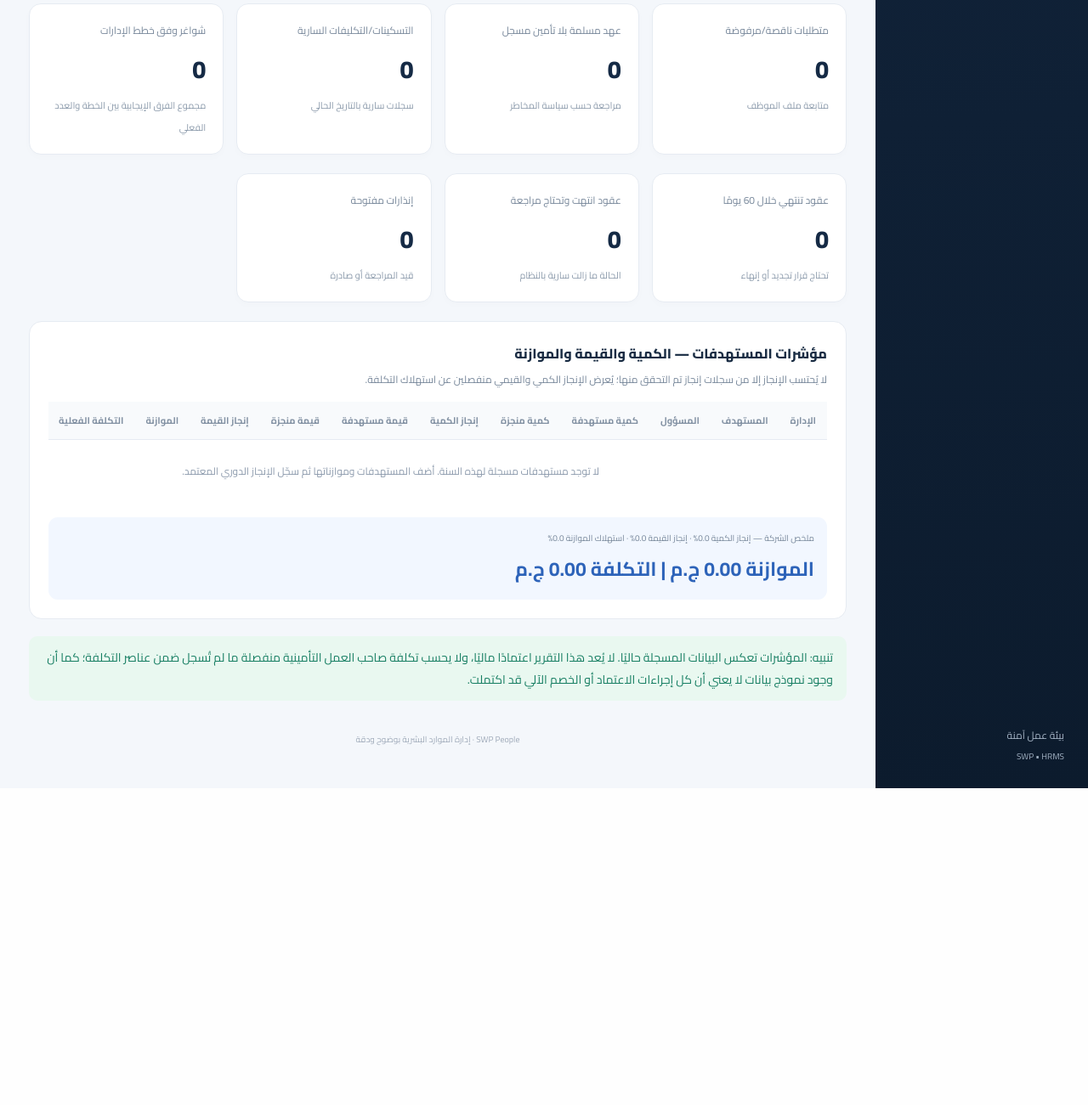
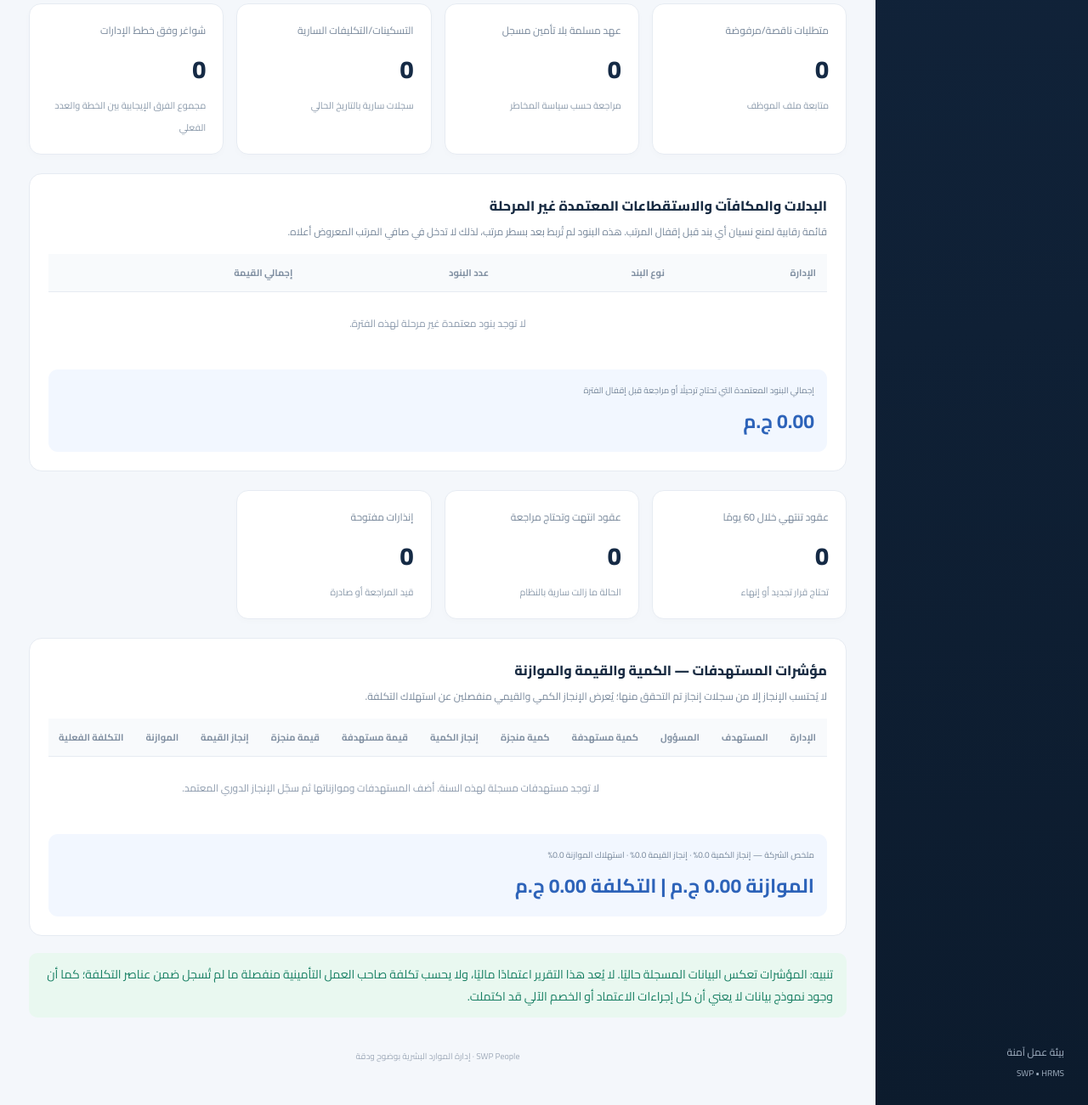
Before and after one commit to cpaswp/swp-homes, a Django app: page /hr/reports/management/ in a window 1280 px wide. Shown: the part 1447-2748 px from the top of the page at 85% size. Before the commit the page ends 2375 px from the top, so only its background shows below. Run offline with Django 5.2, Linux system fonts and the light colour scheme; the visitor is signed in with stand-in values (Sample User, id 1); data that the repository does not hold is empty.

Commit message:
Add payroll close checklist for approved allowances bonuses and deductions

```diff
--- a/templates/hr/management_reports.html
+++ b/templates/hr/management_reports.html
@@ -37,6 +37,13 @@
   <article class="stat"><span>التسكينات/التكليفات السارية</span><strong>{{ current_assignments_count }}</strong><small>سجلات سارية بالتاريخ الحالي</small></article>
   <article class="stat"><span>شواغر وفق خطط الإدارات</span><strong>{{ planned_vacancies }}</strong><small>مجموع الفرق الإيجابية بين الخطة والعدد الفعلي</small></article>
 </section>
+<section class="panel" style="margin-top:22px">
+  <div class="panel-head"><div><h3>البدلات والمكافآت والاستقطاعات المعتمدة غير المرحلة</h3><p>قائمة رقابية لمنع نسيان أي بند قبل إقفال المرتب. هذه البنود لم تُربط بعد بسطر مرتب، لذلك لا تدخل في صافي المرتب المعروض أعلاه.</p></div></div>
+  <div class="table-wrap"><table><thead><tr><th>الإدارة</th><th>نوع البند</th><th>عدد البنود</th><th>إجمالي القيمة</th></tr></thead><tbody>
+  {% for item in compensation_pending_rows %}<tr><td>{{ item.employee__department__name|default:"غير محدد" }}</td><td>{{ item.kind }}</td><td>{{ item.item_count }}</td><td>{{ item.amount_total|floatformat:2 }}</td></tr>{% empty %}<tr><td colspan="4" class="empty">لا توجد بنود معتمدة غير مرحلة لهذه الفترة.</td></tr>{% endfor %}
+  </tbody></table></div>
+  <div class="payroll-total"><small>إجمالي البنود المعتمدة التي تحتاج ترحيلًا أو مراجعة قبل إقفال الفترة</small><strong>{{ compensation_pending_total|floatformat:2 }} ج.م</strong></div>
+</section>
 <section class="stats" style="margin-top:22px">
   <article class="stat"><span>عقود تنتهي خلال 60 يومًا</span><strong>{{ contracts_expiring }}</strong><small>تحتاج قرار تجديد أو إنهاء</small></article>
   <article class="stat"><span>عقود انتهت وتحتاج مراجعة</span><strong>{{ contracts_expired }}</strong><small>الحالة ما زالت سارية بالنظام</small></article>
```
